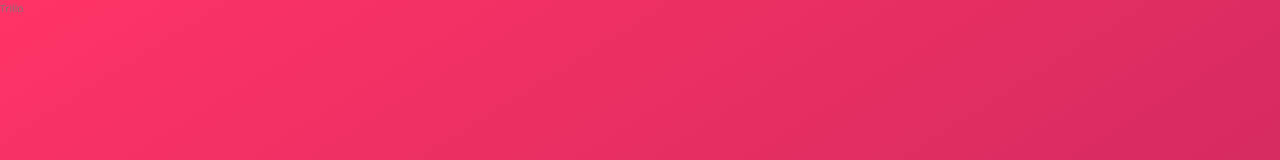
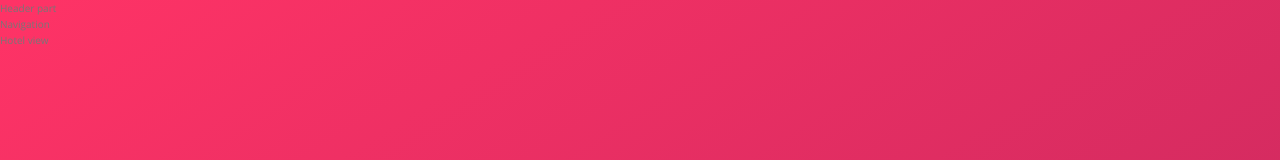
Before and after one commit to AlexJHand/Udemy_Trillo, a plain HTML site: page index.html in a window 1280 px wide. Shown: the top 160 px of the page. Drawn offline with nearby package versions, Linux system fonts and the light colour scheme.

Commit message:
Basic layout

```diff
--- a/index.html
+++ b/index.html
@@ -11,6 +11,18 @@
         <title>trillo &mdash; Your all-in-one booking app</title>
     </head>
     <body>
-        Trillo
+        <div class="container">
+            <header class="header">
+                Header part
+            </header>
+            <div class="content">
+                <nav class="sidebar">
+                    Navigation
+                </nav>
+                <main class="hotel-view">
+                    Hotel view
+                </main>
+            </div>
+        </div>
     </body>
 </html>
```
